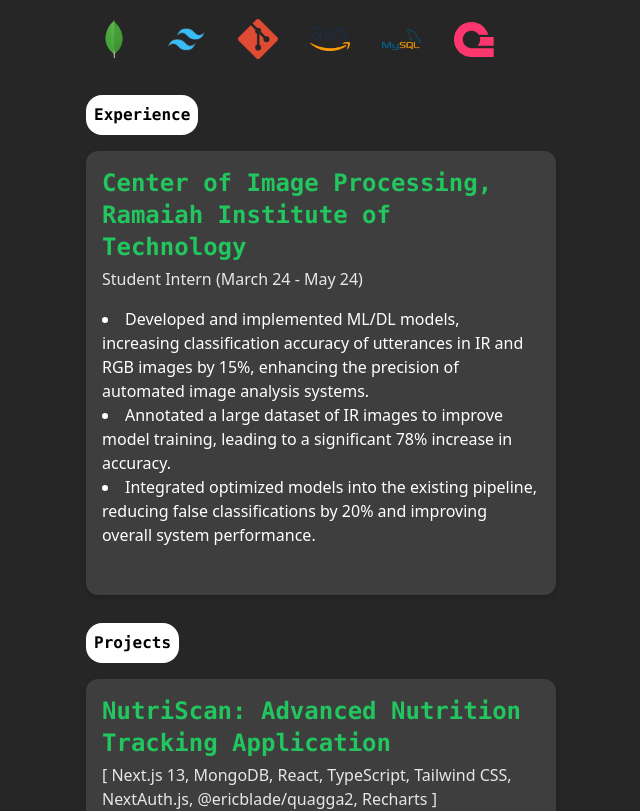
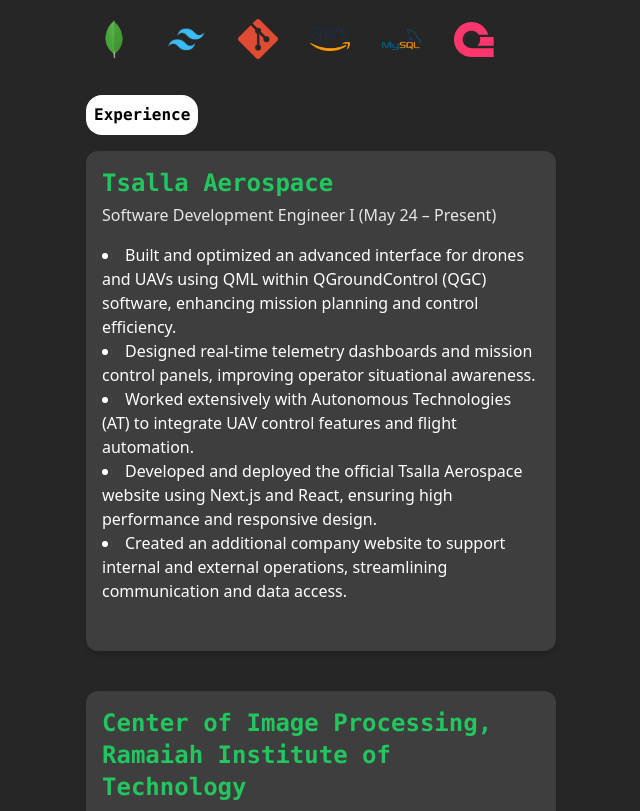
Before and after one commit to kishan9535/Kishan-Portfolio, a React (Vite) app: page / in a window 1280 px wide. Shown: the part 1220-2031 px from the top of the page, without its empty margins (194-834 px from the left). Built offline with nearby package versions, Linux system fonts and the light colour scheme.

Commit message:
Update Experience.jsx

```diff
--- a/src/components/Experience.jsx
+++ b/src/components/Experience.jsx
@@ -6,10 +6,23 @@
   return (
     <div className="mt-7">
       <Heading>Experience</Heading>
-      <div className="flex justify-center items-center">
+      <div className="flex flex-col justify-center items-center gap-6">
+        <Card
+          projectName="Tsalla Aerospace"
+          position="Software Development Engineer I (May 24 – Present)"
+          description={
+            <ul className="list-disc list-inside">
+              <li>Built and optimized an advanced interface for drones and UAVs using QML within QGroundControl (QGC) software, enhancing mission planning and control efficiency.</li>
+              <li>Designed real-time telemetry dashboards and mission control panels, improving operator situational awareness.</li>
+              <li>Worked extensively with Autonomous Technologies (AT) to integrate UAV control features and flight automation.</li>
+              <li>Developed and deployed the official Tsalla Aerospace website using Next.js and React, ensuring high performance and responsive design.</li>
+              <li>Created an additional company website to support internal and external operations, streamlining communication and data access.</li>
+            </ul>
+          }
+        />
         <Card
           projectName="Center of Image Processing, Ramaiah Institute of Technology"
-          position="Student Intern (March 24 - May 24)"
+          position="Student Intern (March 24 – May 24)"
           description={
             <ul className="list-disc list-inside">
               <li>Developed and implemented ML/DL models, increasing classification accuracy of utterances in IR and RGB images by 15%, enhancing the precision of automated image analysis systems.</li>
```
